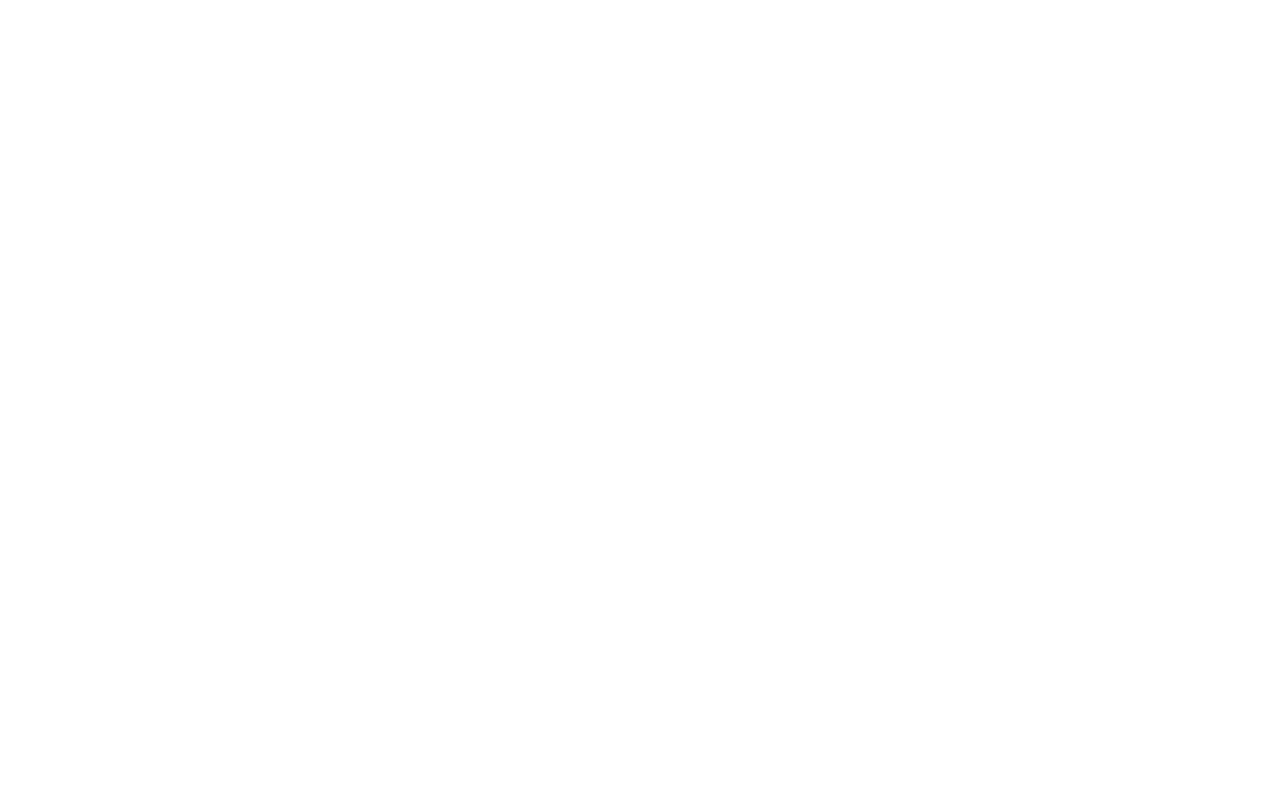
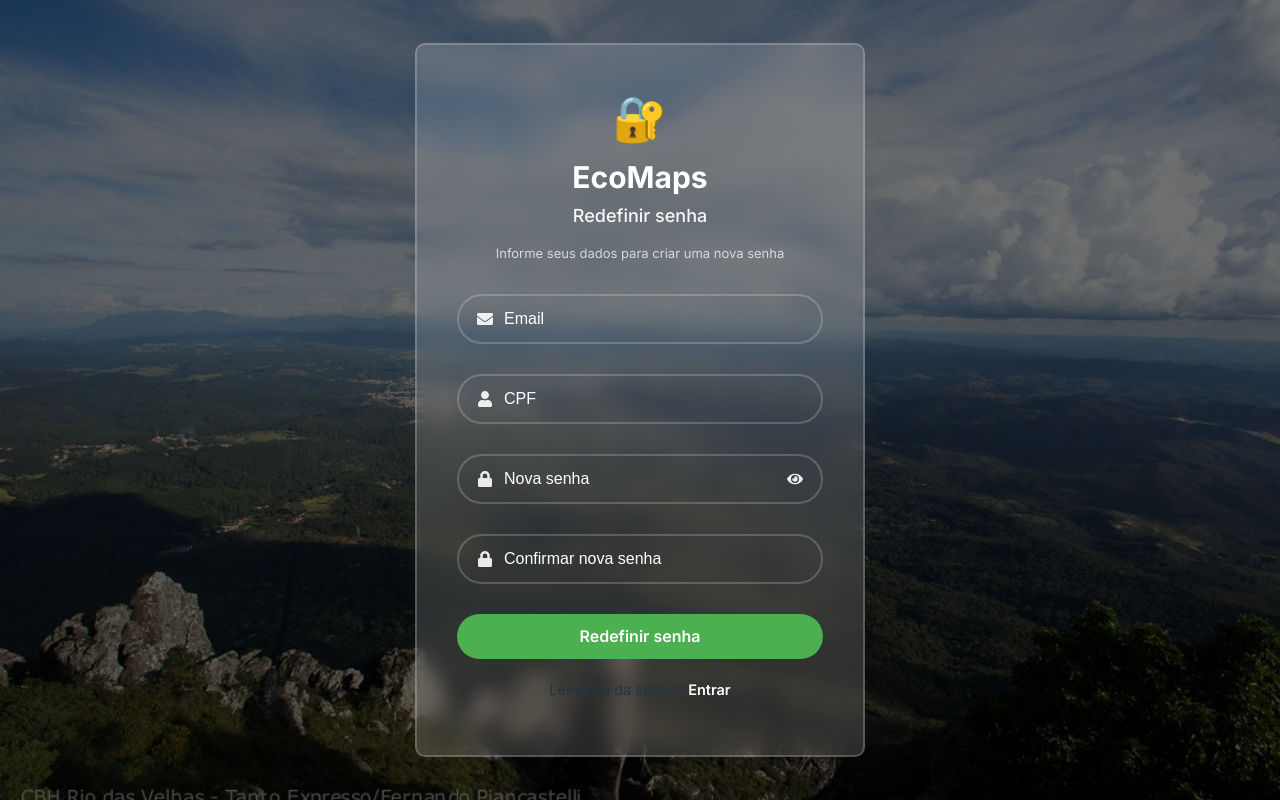
Before and after one commit to joaopedroaguiarsilva/EcoMaps, a React (Vite) app in the folder frontend/: page /forgot-password in a window 1280 px wide. Before the commit this address had no page. Built offline with nearby package versions, Linux system fonts and the light colour scheme.

Commit message:
feat: criação do esqueceu senha

```diff
--- a/frontend/src/App.jsx
+++ b/frontend/src/App.jsx
@@ -1,7 +1,7 @@
 import { BrowserRouter, Routes, Route, Navigate } from "react-router-dom";
 import { ToastContainer } from "react-toastify";
 import "react-toastify/dist/ReactToastify.css";
-
+import ForgotPassword from "./pages/ForgotPassword";
 import Login from "./pages/Login";
 import Register from "./pages/Register";
 import Home from "./pages/Home";
@@ -13,7 +13,8 @@ function App() {
         <Route path="/" element={<Navigate to="/login" />} />
         <Route path="/login" element={<Login />} />
         <Route path="/register" element={<Register />} />
-		<Route path="/home" element={<Home />} />
+        <Route path="/forgot-password" element={<ForgotPassword />} />
+        <Route path="/home" element={<Home />} />
       </Routes>
 
 
--- /dev/null
+++ b/frontend/src/pages/ForgotPassword.jsx
@@ -0,0 +1,120 @@
+import { useState } from "react";
+import { FaEnvelope, FaUser, FaLock, FaEye, FaEyeSlash } from "react-icons/fa";
+import { useNavigate, Link } from "react-router-dom";
+import AuthLayout from "../components/AuthLayout";
+import InputField from "../components/InputField";
+import { toast } from "react-toastify";
+import axios from "axios";
+import { isValidEmail } from "../utils/email";
+import { formatCPF, isValidCPF } from "../utils/cpf";
+
+function ForgotPassword() {
+  const [email, setEmail] = useState("");
+  const [cpf, setCpf] = useState("");
+  const [senha, setSenha] = useState("");
+  const [confirmarSenha, setConfirmarSenha] = useState("");
+  const [mostrarSenha, setMostrarSenha] = useState(false);
+
+  const navigate = useNavigate();
+
+  function handleCPFChange(e) {
+    const formatted = formatCPF(e.target.value);
+    setCpf(formatted);
+  }
+
+  async function handleSubmit(e) {
+    e.preventDefault();
+
+    if (!isValidEmail(email)) {
+      toast.error("Email inválido");
+      return;
+    }
+
+    if (!isValidCPF(cpf)) {
+      toast.error("CPF inválido");
+      return;
+    }
+
+    if (senha.length < 5) {
+      toast.error("A senha deve ter ao menos 5 caracteres");
+      return;
+    }
+
+    if (senha !== confirmarSenha) {
+      toast.error("As senhas não coincidem");
+      return;
+    }
+
+    try {
+      await axios.post("http://localhost:3000/api/auth/reset-password", {
+        email,
+        cpf,
+        senha,
+        confirmarSenha
+      });
+
+      toast.success("Senha redefinida com sucesso!");
+      navigate("/login");
+
+    } catch (err) {
+      toast.error(
+        err.response?.data?.message || "Erro ao redefinir senha"
+      );
+    }
+  }
+
+  return (
+    <AuthLayout>
+      <form onSubmit={handleSubmit}>
+        <div className="brand">
+          <div className="brand-icon">🔐</div>
+          <h1>EcoMaps</h1>
+          <h2 className="login-subtitle">Redefinir senha</h2>
+          <p>Informe seus dados para criar uma nova senha</p>
+        </div>
+
+        <InputField
+          icon={FaEnvelope}
+          placeholder="Email"
+          value={email}
+          onChange={(e) => setEmail(e.target.value)}
+        />
+
+        <InputField
+          icon={FaUser}
+          placeholder="CPF"
+          value={cpf}
+          onChange={handleCPFChange}
+        />
+
+        <InputField
+          icon={FaLock}
+          type={mostrarSenha ? "text" : "password"}
+          placeholder="Nova senha"
+          value={senha}
+          onChange={(e) => setSenha(e.target.value)}
+          rightIcon={mostrarSenha ? <FaEyeSlash /> : <FaEye />}
+          onRightIconClick={() => setMostrarSenha(!mostrarSenha)}
+        />
+
+        <InputField
+          icon={FaLock}
+          type="password"
+          placeholder="Confirmar nova senha"
+          value={confirmarSenha}
+          onChange={(e) => setConfirmarSenha(e.target.value)}
+        />
+
+        <button type="submit">Redefinir senha</button>
+
+        <div className="signup-link">
+          <p>
+            Lembrou da senha? <Link to="/login">Entrar</Link>
+          </p>
+        </div>
+      </form>
+    </AuthLayout>
+  );
+}
+
+export default ForgotPassword;
--- a/frontend/src/pages/Login.jsx
+++ b/frontend/src/pages/Login.jsx
@@ -71,7 +71,7 @@ function Login() {
                 />
 
                 <div className="recall-forget">
-                    <a href="#">Esqueci minha senha</a>
+                    <Link to="/forgot-password">Esqueci minha senha</Link>
                 </div>
 
                 <button type="submit">Entrar</button>
```
Also changed, not shown: 2 other files (tests, documents, lock files or other folders).
